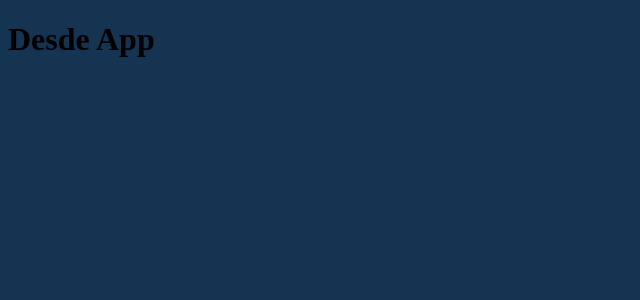
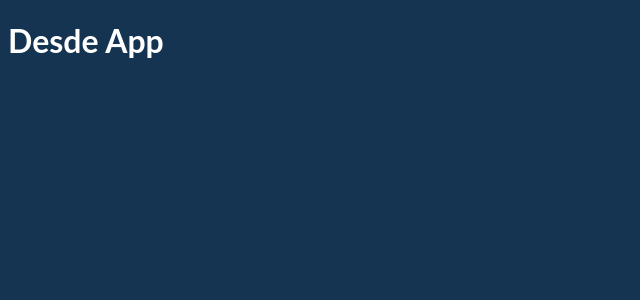
Before and after one commit to Noodle96/ReactPortfolio, a React app in the folder CotizadorCriptomonedas/: page / in a window 1280 px wide. Shown: the top 300 px of the page, without its empty margins (0-640 px from the left). Built offline with nearby package versions, Linux system fonts and the light colour scheme; the HTML template or start-up script is replaced by a standard one.

Commit message:
Add Style Components

```diff
--- a/CotizadorCriptomonedas/package.json
+++ b/CotizadorCriptomonedas/package.json
@@ -10,6 +10,8 @@
     "preview": "vite preview"
   },
   "dependencies": {
+    "@emotion/react": "^11.10.6",
+    "@emotion/styled": "^11.10.6",
     "react": "^18.2.0",
     "react-dom": "^18.2.0"
   },
--- a/CotizadorCriptomonedas/src/App.jsx
+++ b/CotizadorCriptomonedas/src/App.jsx
@@ -1,6 +1,11 @@
+import styled from '@emotion/styled';
+const Heading = styled.h1`
+    font-family: 'lato', sans-serif;
+    color: #FFF;
+`;
 function App() {
     return (
-        <h1>Desde App</h1>
+        <Heading>Desde App</Heading>
     )
 }
 
```
Also changed, not shown: 1 other file (tests, documents, lock files or other folders).
